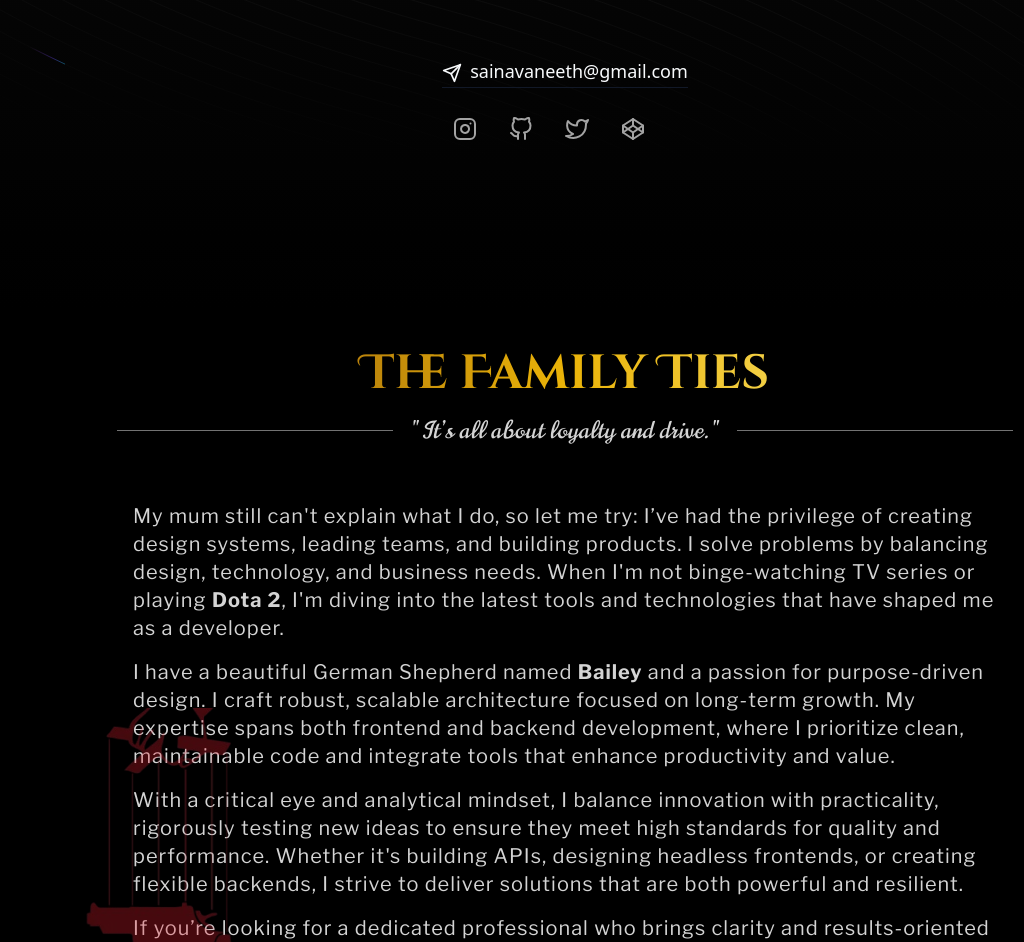
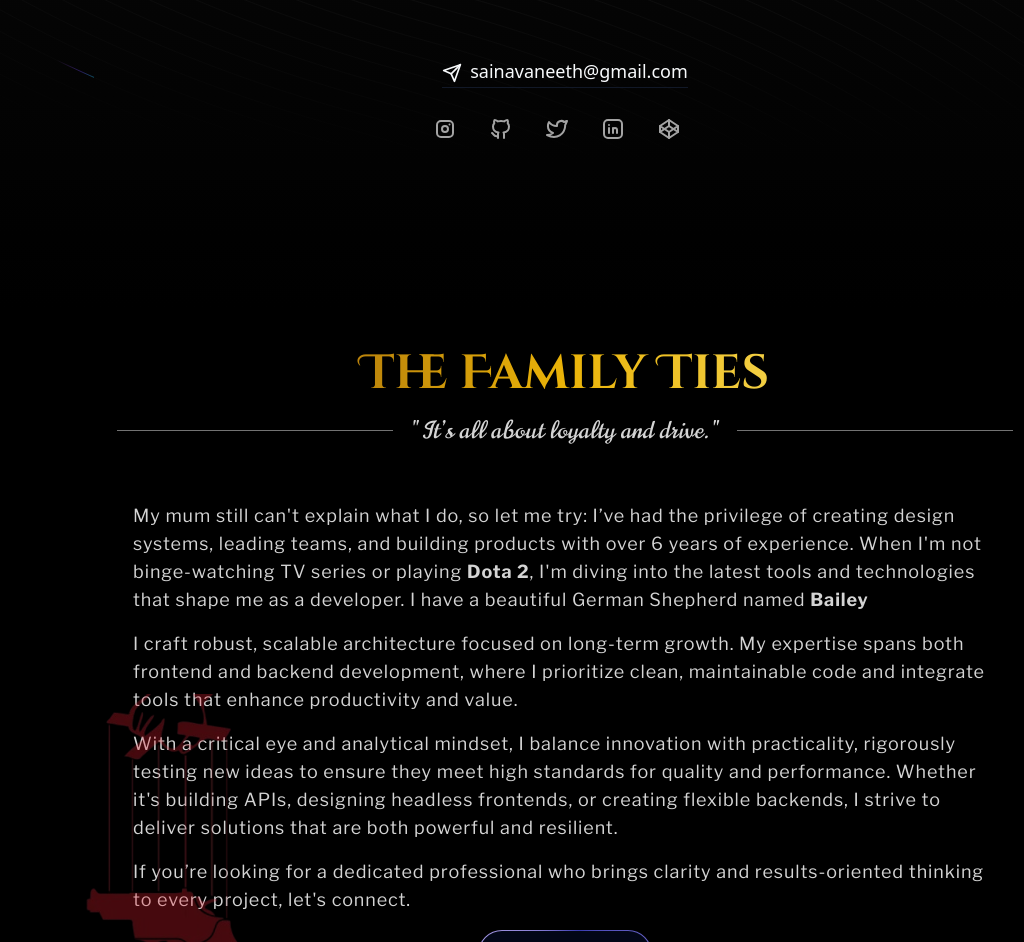
Before and after one commit to NavaneethVijay/godfolio, a Next.js app: page / in a window 1280 px wide. Shown: the part 410-1352 px from the top of the page, without its empty margins (75-1099 px from the left). Built offline with nearby package versions, Linux system fonts and the light colour scheme.

Commit message:
updated contents

```diff
--- a/src/components/project/Experience.tsx
+++ b/src/components/project/Experience.tsx
@@ -8,11 +8,11 @@ export function Experience() {
     frontend: {
       title: "Frontend Development",
       skills: [
+        "Adobe Commerce (Magento)",
         "React.js & Next.js",
         "Redux & Context API",
         "Tailwind CSS",
-        "Material-UI & Chakra UI",
-        "React Native for mobile apps",
+        "React Native for mobile apps (Expo)",
       ],
     },
     backend: {
@@ -21,34 +21,24 @@ export function Experience() {
         "Node.js & Express.js",
         "RESTful APIs",
         "GraphQL",
+        "PHP",
         "Microservices Architecture",
-      ],
-    },
-    languages: {
-      title: "Languages",
-      skills: [
-        "Python (Django, Flask)",
-        "JavaScript/TypeScript",
-        "Java (Spring Boot)",
-        "HTML5 & CSS3",
-        "SQL",
       ],
     },
     databases: {
       title: "Databases & Storage",
       skills: [
-        "MongoDB & Mongoose",
         "MySQL & PostgreSQL",
         "Redis Cache",
-        "Firebase",
+        "Firebase, Supabase",
       ],
     },
     devops: {
       title: "DevOps & Cloud",
       skills: [
-        "AWS (EC2, S3, Lambda)",
+        "AWS EC2",
         "Docker & Kubernetes",
-        "CI/CD (Jenkins, GitHub Actions)",
+        "CI/CD (GitHub Actions)",
         "Version Control (Git)",
       ],
     },
@@ -57,7 +47,6 @@ export function Experience() {
       skills: [
         "VS Code, IntelliJ IDEA",
         "Postman for API testing",
-        "Figma for UI/UX design",
         "JIRA & Confluence",
         "npm & yarn package managers",
       ],
@@ -85,7 +74,7 @@ export function Experience() {
           description="Respect earned over time."
         />
       </div>
-      <div className="grid grid-cols-1 md:grid-cols-3 gap-6">
+      <div className="grid grid-cols-1 md:grid-cols-3 gap-6 pt-6">
         {Object.entries(skillCategories).map(([key, { title, skills }]) => (
           <SkillSection key={key} title={title} skills={skills} />
         ))}
--- a/src/components/project/Footer.tsx
+++ b/src/components/project/Footer.tsx
@@ -0,0 +1,57 @@
+import { IconHeart, IconHeartFilled } from "@tabler/icons-react";
+import Link from "next/link";
+import React from "react";
+
+
+interface FooterLink {
+  href: string;
+  text: string;
+  external?: boolean;
+}
+
+const footerLinks: { [key: string]: FooterLink[] } = {
+  main: [
+    { href: '/', text: 'Home' },
+    { href: '/blog', text: 'Blog' },
+    { href: '/experience', text: 'Experience' },
+    { href: '/resources', text: 'Resources' },
+  ],
+  social: [
+    { href: 'https://github.com/NavaneethVijay', text: 'GitHub', external: true },
+    { href: 'https://www.linkedin.com/in/sai-navaneeth-v/', text: 'LinkedIn', external: true },
+    { href: 'https://twitter.com/navaneeth_V29', text: 'Twitter', external: true }
+  ],
+};
+
+export default function Footer() {
+  const renderLink = ({ href, text, external }: FooterLink) => (
+    <Link
+      key={href}
+      className="text-neutral-300 hover:text-neutral-100 transition"
+      href={href}
+      {...(external && {
+        target: "_blank",
+        rel: "noopener noreferrer"
+      })}
+    >
+      {text}
+    </Link>
+  );
+
+  return (
+    <footer className="flex flex-col px-6 justify-center items-start max-w-2xl mx-auto w-full mb-6 mt-6">
+      <hr className="w-full border-1 border-gray-200 dark:border-gray-900 mb-8" />
+      <div className="w-full max-w-2xl  grid grid-cols-2 gap-4 pb-16 sm:grid-cols-2">
+        {Object.values(footerLinks).map((linkGroup, index) => (
+          <div key={index} className="flex flex-col space-y-4">
+            {linkGroup.map(renderLink)}
+          </div>
+        ))}
+      </div>
+      <hr className="w-full border-1 border-gray-200 dark:border-gray-900 mb-6" />
+      <p className="flex flex-row text-neutral-300 items-center">
+        Designed and Developed with <IconHeartFilled className="text-red-500 ml-2" />
+      </p>
+    </footer>
+  );
+}
--- a/src/components/project/Header.tsx
+++ b/src/components/project/Header.tsx
@@ -7,17 +7,29 @@ import { Button } from "@/components/ui/button";
 import { Sheet, SheetContent, SheetTrigger } from "@/components/ui/sheet";
 import { IconFileDownload, IconHammer, IconMenu3 } from "@tabler/icons-react";
 import DownloadResume from "./DownloadResume";
+import { useRouter } from "next/navigation";
 
 export default function Header() {
+  const router = useRouter();
   const [isScrolled, setIsScrolled] = useState(false);
-  const [isMobile, setIsMobile] = useState(false);
+  const [isMobile, setIsMobile] = useState(true);
   const [isOpen, setIsOpen] = useState(false);
+  const [isMounted, setIsMounted] = useState(false);
 
   const handleHashClick = (
     e: React.MouseEvent<HTMLAnchorElement>,
     hash: string
   ) => {
     e.preventDefault();
+
+    // Check if we're on the home page
+    if (window.location.pathname !== '/') {
+      // If not on home page, navigate to home page with hash using router
+      router.push('/' + hash);
+      return;
+    }
+
+    // If we are on home page, smooth scroll
     const element = document.querySelector(hash);
     if (element) {
       const offset = 100;
@@ -34,6 +46,7 @@ export default function Header() {
   };
 
   useEffect(() => {
+    setIsMounted(true);
     const handleResize = () => setIsMobile(window.innerWidth < 768);
     const handleScroll = () => setIsScrolled(window.scrollY > 10);
 
@@ -48,7 +61,7 @@ export default function Header() {
   }, []);
 
   const headerClass = `fixed top-0 left-0 right-0 z-50 transition-all duration-300 ${
-    isScrolled ? "bg-black/70 backdrop-blur-md shadow-md" : "bg-transparent"
+    isScrolled ? "bg-black/50 backdrop-blur-md shadow-md" : "bg-transparent"
   }`;
 
   const linkClass = `dark:text-gray-300 text-gray-800 hover:text-gray-600 transition-colors`;
@@ -60,7 +73,7 @@ export default function Header() {
   );
 
   const NavLinks = () => (
-    <div className="flex flex-col md:flex-row items-center gap-10">
+    <div className="flex flex-col md:flex-row flex-start md:items-center gap-10">
       <Link
         href="#the-family-ties"
         onClick={(e) => handleHashClick(e, "#the-family-ties")}
@@ -68,13 +81,15 @@ export default function Header() {
       >
         About
       </Link>
-
+      <Link href="/experience" className={linkClass}>
+        Experience
+      </Link>
       <Link
         href="#the-family-business"
         onClick={(e) => handleHashClick(e, "#the-family-business")}
         className={linkClass}
       >
-        Dev Tools
+        Tools
       </Link>
       <Link
         className={linkClass}
@@ -91,12 +106,13 @@ export default function Header() {
     <header className={headerClass}>
       <div className="container mx-auto px-4 py-4 flex justify-between items-center">
         <Logo />
+        {isMounted && (
+          <>
             {isMobile ? (
               <Sheet open={isOpen} onOpenChange={setIsOpen}>
                 <SheetTrigger asChild>
                   <Button variant="ghost" size="icon">
                     <IconMenu3 className="h-6 w-6 dark:text-white text-gray-800" />
-                {/* <Menu className="h-6 w-6 dark:text-white text-gray-800" /> */}
                     <span className="sr-only">Toggle menu</span>
                   </Button>
                 </SheetTrigger>
@@ -111,6 +127,8 @@ export default function Header() {
                 <NavLinks />
               </nav>
             )}
+          </>
+        )}
       </div>
     </header>
   );
--- a/src/components/project/HeroSection.tsx
+++ b/src/components/project/HeroSection.tsx
@@ -2,7 +2,7 @@ import React from "react";
 import { BackgroundBeamsWithCollision } from "@/components/ui/background-beams-with-collision";
 import { FlipWords } from "../ui/flip-words";
 import { Button } from "../ui/moving-border";
-import { IconDownload } from "@tabler/icons-react";
+import { IconBrandCodepen, IconBrandGithub, IconBrandInstagram, IconBrandLinkedin, IconBrandTwitter, IconDownload } from "@tabler/icons-react";
 import { BackgroundBeams } from "../ui/background-beams";
 
 export default function HeroSection() {
@@ -64,27 +64,7 @@ export default function HeroSection() {
                     className="hover:text-primary"
                   >
                     <span className="hidden">instagram</span>
-                    <svg
-                      xmlns="http://www.w3.org/2000/svg"
-                      viewBox="0 0 24 24"
-                      fill="none"
-                      stroke="currentColor"
-                      strokeWidth="2"
-                      strokeLinecap="round"
-                      strokeLinejoin="round"
-                      className="feather feather-instagram w-5 h-5 md:w-6 md:h-6"
-                    >
-                      <rect
-                        x="2"
-                        y="2"
-                        width="20"
-                        height="20"
-                        rx="5"
-                        ry="5"
-                      ></rect>
-                      <path d="M16 11.37A4 4 0 1 1 12.63 8 4 4 0 0 1 16 11.37z"></path>
-                      <line x1="17.5" y1="6.5" x2="17.51" y2="6.5"></line>
-                    </svg>
+                    <IconBrandInstagram />
                   </a>
                 </li>
                 <li className="pr-4 md:pr-8">
@@ -93,20 +73,7 @@ export default function HeroSection() {
                     className="hover:text-primary"
                   >
                     <span className="hidden">github</span>
-                    <svg
-                      xmlns="http://www.w3.org/2000/svg"
-                      width="24"
-                      height="24"
-                      viewBox="0 0 24 24"
-                      fill="none"
-                      stroke="currentColor"
-                      stroke-width="2"
-                      strokeLinecap="round"
-                      strokeLinejoin="round"
-                      className="feather feather-github w-5 h-5 md:w-6 md:h-6"
-                    >
-                      <path d="M9 19c-5 1.5-5-2.5-7-3m14 6v-3.87a3.37 3.37 0 0 0-.94-2.61c3.14-.35 6.44-1.54 6.44-7A5.44 5.44 0 0 0 20 4.77 5.07 5.07 0 0 0 19.91 1S18.73.65 16 2.48a13.38 13.38 0 0 0-7 0C6.27.65 5.09 1 5.09 1A5.07 5.07 0 0 0 5 4.77a5.44 5.44 0 0 0-1.5 3.78c0 5.42 3.3 6.61 6.44 7A3.37 3.37 0 0 0 9 18.13V22"></path>
-                    </svg>
+                    <IconBrandGithub />
                   </a>
                 </li>
                 <li className="pr-4 md:pr-8">
@@ -115,46 +82,25 @@ export default function HeroSection() {
                     className="hover:text-primary"
                   >
                     <span className="hidden">twitter</span>
-                    <svg
-                      xmlns="http://www.w3.org/2000/svg"
-                      width="24"
-                      height="24"
-                      viewBox="0 0 24 24"
-                      fill="none"
-                      stroke="currentColor"
-                      strokeWidth="2"
-                      strokeLinecap="round"
-                      strokeLinejoin="round"
-                      className="feather feather-twitter w-5 h-5 md:w-6 md:h-6"
-                    >
-                      <path d="M23 3a10.9 10.9 0 0 1-3.14 1.53 4.48 4.48 0 0 0-7.86 3v1A10.66 10.66 0 0 1 3 4s-4 9 5 13a11.64 11.64 0 0 1-7 2c9 5 20 0 20-11.5a4.5 4.5 0 0 0-.08-.83A7.72 7.72 0 0 0 23 3z"></path>
-                    </svg>
+                    <IconBrandTwitter />
                   </a>
                 </li>
                 <li className="pr-4 md:pr-8">
+                  <a
+                    href="https://www.linkedin.com/in/sai-navaneeth-v/"
+                    className="hover:text-primary"
+                  >
+                    <span className="hidden">linkedin</span>
+                    <IconBrandLinkedin />
+                  </a>
+                </li>
+                <li className="pr-4">
                   <a
                     href="https://codepen.io/NavaneethVijay"
                     className="hover:text-primary"
                   >
                     <span className="hidden">codepen</span>
-                    <svg
-                      xmlns="http://www.w3.org/2000/svg"
-                      width="24"
-                      height="24"
-                      viewBox="0 0 24 24"
-                      fill="none"
-                      stroke="currentColor"
-                      strokeWidth="2"
-                      strokeLinecap="round"
-                      strokeLinejoin="round"
-                      className="feather feather-codepen w-5 h-5 md:w-6 md:h-6"
-                    >
-                      <polygon points="12 2 22 8.5 22 15.5 12 22 2 15.5 2 8.5 12 2"></polygon>
-                      <line x1="12" y1="22" x2="12" y2="15.5"></line>
-                      <polyline points="22 8.5 12 15.5 2 8.5"></polyline>
-                      <polyline points="2 15.5 12 8.5 22 15.5"></polyline>
-                      <line x1="12" y1="2" x2="12" y2="8.5"></line>
-                    </svg>
+                    <IconBrandCodepen />
                   </a>
                 </li>
               </ul>
--- a/src/components/project/IntroText.tsx
+++ b/src/components/project/IntroText.tsx
@@ -2,26 +2,26 @@ import React from "react";
 
 const Intro = () => {
   return (
-    <div className="max-w-4xl mx-auto px-6 md:px-4 py-4 tracking-wider text-lg md:text-xl dark:text-neutral-300 font-light font-libreFranklin ">
-      <p className="mb-4 font-light">
+    <div className="max-w-4xl mx-auto px-6 md:px-4 py-4 tracking-wider  dark:text-neutral-300 font-light font-libreFranklin ">
+      <p className="mb-4 text-lg font-light">
         My mum still can't explain what I do, so let me try: I’ve had the
         privilege of creating design systems, leading teams, and building
-        products. I solve problems by balancing design, technology, and business
-        needs. When I'm not binge-watching TV series or playing{" "}
+        products with over 6 years of experience. When I'm not binge-watching TV
+        series or playing{" "}
         <span className="font-bold">Dota 2</span>, I'm diving into the latest
-        tools and technologies that have shaped me as a developer.
+        tools and technologies that shape me as a developer. I have a
+        beautiful German Shepherd named{" "}
+        <span className="font-bold">Bailey</span>
       </p>
 
-      <p className=" mb-4 font-light">
-        I have a beautiful German Shepherd named{" "}
-        <span className="font-bold">Bailey</span> and a passion for
-        purpose-driven design. I craft robust, scalable architecture focused on
-        long-term growth. My expertise spans both frontend and backend
-        development, where I prioritize clean, maintainable code and integrate
-        tools that enhance productivity and value.
+      <p className=" mb-4 text-lg font-light">
+        I craft robust, scalable architecture focused on long-term growth. My
+        expertise spans both frontend and backend development, where I
+        prioritize clean, maintainable code and integrate tools that enhance
+        productivity and value.
       </p>
 
-      <p className="mb-4 font-light">
+      <p className="mb-4 text-lg font-light">
         With a critical eye and analytical mindset, I balance innovation with
         practicality, rigorously testing new ideas to ensure they meet high
         standards for quality and performance. Whether it's building APIs,
@@ -29,7 +29,7 @@ const Intro = () => {
         deliver solutions that are both powerful and resilient.
       </p>
 
-      <p className=" font-light ">
+      <p className="text-lg font-light ">
         If you’re looking for a dedicated professional who brings clarity and
         results-oriented thinking to every project, let's connect.
       </p>
--- a/src/components/project/Work.tsx
+++ b/src/components/project/Work.tsx
@@ -31,7 +31,7 @@ const projects: Project[] = [
     title: "Self-hosted image optimizer",
     description:
       "This project aims to provide image optimization for your projects. It is heavily inspried by Next.js Under the hood it uses Squoosh from GoogleChromeLabs All the details of the codes are available here",
-    techStack: ["Next.js", "Squoosh", "TailwindCSS"],
+    techStack: ["Nodejs", "Javascript"],
     githubUrl: "https://github.com/NavaneethVijay/squoosh-server",
   },
   {
@@ -54,9 +54,9 @@ const projects: Project[] = [
     logoSvg: <IconAutomation className="h-10 w-10 text-neutral-600" />,
     title: "Automated Visual testing using backstopjs",
     description:
-      "Automated visual testing using backstopjs and playwright, generating reports and diffs for visual regression testing based on sitemap using custom cookies and localstorages",
-    techStack: ["Backstopjs", "Playwright", "Nodejs"],
-    githubUrl: "https://github.com/NavaneethVijay/backstopjs-ui",
+      "A self-hosted visual regression testing tool built on top of BackstopJS. Perfect for catching visual regressions before deploying to production.",
+    techStack: ["Backstopjs", "Playwright", "Nodejs", "React"],
+    githubUrl: "https://github.com/NavaneethVijay/backstopjs-visual-testing",
   },
   {
     logoSvg: <IconPhotoSpark className="h-10 w-10 text-neutral-600" />,
--- a/src/components/project/contactMe.tsx
+++ b/src/components/project/contactMe.tsx
@@ -20,7 +20,10 @@ export default function ContactMe() {
     console.log("submitted");
   };
   return (
-    <div className="flex flex-col justify-center  items-center px-4">
+    <div className="flex flex-col justify-center items-center px-4">
+      <h3 className="text-center text-lg font-medium my-4 text-neutral-300 font-libreFranklin">
+        Drop in your email ID and I will get back to you.
+      </h3>
       <PlaceholdersAndVanishInput
         placeholders={placeholders}
         onChange={handleChange}
--- a/src/components/ui/bento-grid.tsx
+++ b/src/components/ui/bento-grid.tsx
@@ -42,10 +42,10 @@ export const BentoGridItem = ({
       {header}
       <div className="group-hover/bento:translate-x-2 transition duration-200">
         {icon}
-        <div className="font-sans font-bold text-neutral-600 dark:text-neutral-200 mb-2 mt-2">
+        <div className="font-libreFranklin font-bold text-neutral-600 dark:text-neutral-200 mb-2 mt-2">
           {title}
         </div>
-        <div className="font-sans font-normal text-neutral-600 text-xs dark:text-neutral-300">
+        <div className="font-libreFranklin font-normal text-neutral-600 text-xs dark:text-neutral-300">
           {description}
         </div>
       </div>
--- a/src/pages/_app.tsx
+++ b/src/pages/_app.tsx
@@ -3,6 +3,7 @@ import type { AppProps } from "next/app";
 import localFont from "next/font/local";
 import { Cinzel_Decorative, Norican, Libre_Franklin } from "next/font/google";
 import Header from "@/components/project/Header";
+import Head from "next/head";
 
 const font = localFont({
   src: "./fonts/Corleone.otf",
@@ -37,6 +38,12 @@ export default function App({ Component, pageProps }: AppProps) {
     <div
       className={`${font.variable} ${cinzel.variable} ${norican.variable} ${libreFranklin.variable}`}
     >
+      <Head>
+        <title>
+          Navaneeth Vijay | Full Stack Web Developer | UI/UX Design, Responsive
+          Websites
+        </title>
+      </Head>
       <Header />
       <Component {...pageProps} />
     </div>
--- a/src/pages/_document.tsx
+++ b/src/pages/_document.tsx
@@ -17,11 +17,6 @@ export default function Document() {
   return (
     <Html lang="en" className="dark">
       <Head>
-        <title>
-          Navaneeth Vijay | Full Stack Web Developer | UI/UX Design, Responsive
-          Websites
-        </title>
-
         <meta
           name="description"
           content="Navaneeth Vijay, a Full Stack Web Developer in Bengaluru, specializing in UI/UX Design, responsive web design, and building interactive websites."
--- a/src/pages/index.tsx
+++ b/src/pages/index.tsx
@@ -24,6 +24,7 @@ import Intro from "@/components/project/IntroText";
 import Head from "next/head";
 import ContactMe from "@/components/project/contactMe";
 import DownloadResume from "@/components/project/DownloadResume";
+import Footer from "@/components/project/Footer";
 
 export default function HomePage() {
   return (
@@ -84,7 +85,7 @@ export default function HomePage() {
             </div>
           </div>
         </section>
-        <section className="container mx-auto py-10">
+        <section className="max-w-6xl  mx-auto py-10 bg-neutral-900 md:rounded-xl ">
           <h3 className="text-2xl text-center lg:text-5xl font-godfather">
             "Instinctively conscientious and incredibly curious"
           </h3>
@@ -104,7 +105,7 @@ export default function HomePage() {
           <Experience />
         </section>
         <section className="py-10">
-          <div className="mb-10">
+          <div className="my-10">
             <SectionHeadings
               id="the-portfolio-offer"
               title="The Portfolio Offer"
@@ -122,6 +123,9 @@ export default function HomePage() {
             <ContactMe />
           </div>
         </section>
+        <section className="pt-10">
+          <Footer />
+        </section>
       </div>
     </>
   );
```
Lines whose indentation alone changed are shown as unchanged.
